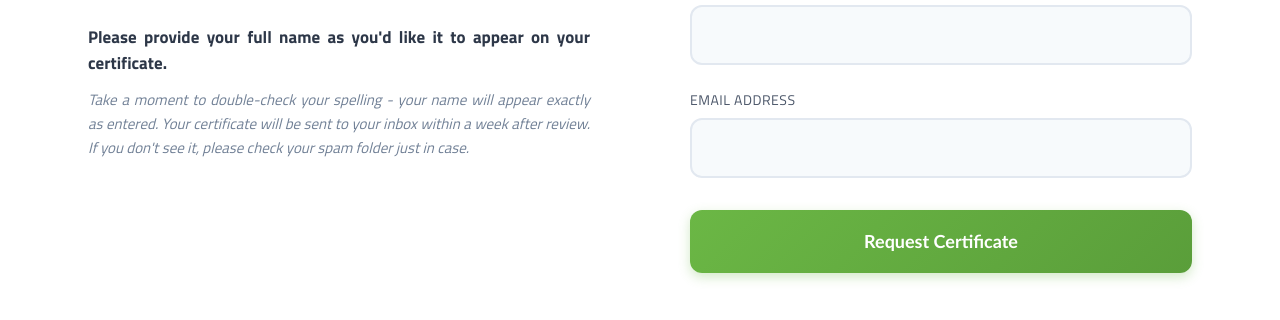
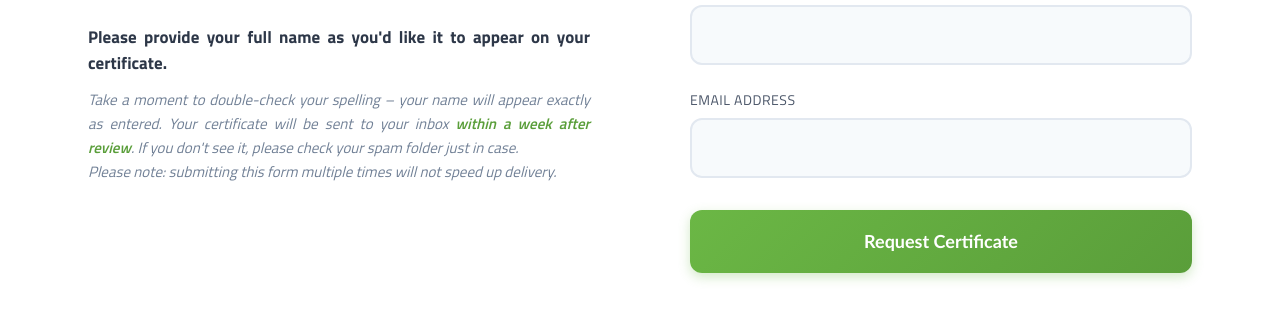
Before and after one commit to nniewinskame-design/Certificate-Request-Navigating-NPD-Food-Safety, a plain HTML site: page index.html in a window 1280 px wide. Shown: the part 332-652 px from the top of the page. Drawn offline with nearby package versions, Linux system fonts and the light colour scheme.

Commit message:
Update index.html

```diff
--- a/index.html
+++ b/index.html
@@ -194,11 +194,19 @@ input[type="text"]:hover, input[type="email"]:hover {
 <div class="header">
     <span class="certificate-icon">🎓</span>
     <h1 class="title">Certificate Request</h1>
-    </div>
-<div class="description">
-<p class="emphasized" style="font-weight: 650;">Please provide your full name as you'd like it to appear on your certificate.</p>
-<p class="less-emphasized">Take a moment to double-check your spelling - your name will appear exactly as entered. Your certificate will be sent to your inbox within a week after review. If you don't see it, please check your spam folder just in case.</p>
-<p class style="font-style: italic;"="Please note: submitting this form multiple times will not speed up delivery.</p>
+</div>
+<div class="description" style="text-align: justify;">
+    <p class="emphasized" style="font-weight: 650;">
+        Please provide your full name as you'd like it to appear on your certificate.
+    </p>
+    <p class="less-emphasized">
+        Take a moment to double-check your spelling – your name will appear exactly as entered.
+        Your certificate will be sent to your inbox
+        <span style="color: #5a9e3a; font-weight: 600;">within a week after review</span>.
+        If you don't see it, please check your spam folder just in case.
+        <br>
+        <em>Please note: submitting this form multiple times will not speed up delivery.</em>
+    </p>
 </div>
 </div>
 
```
